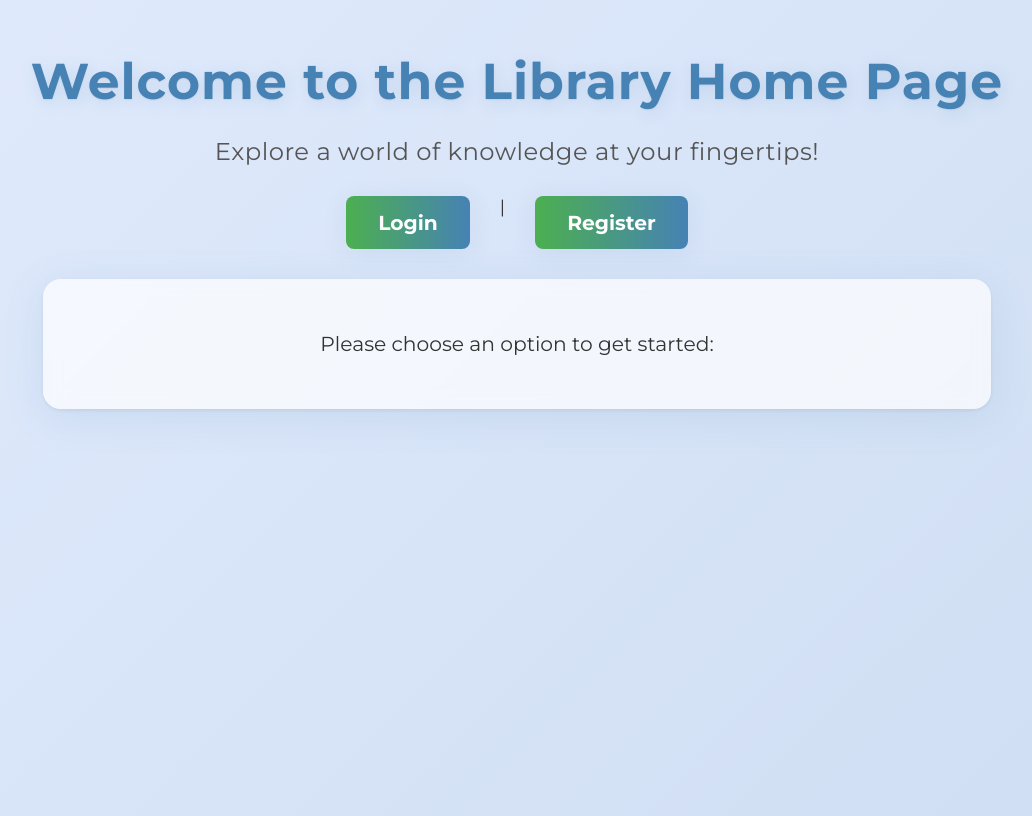
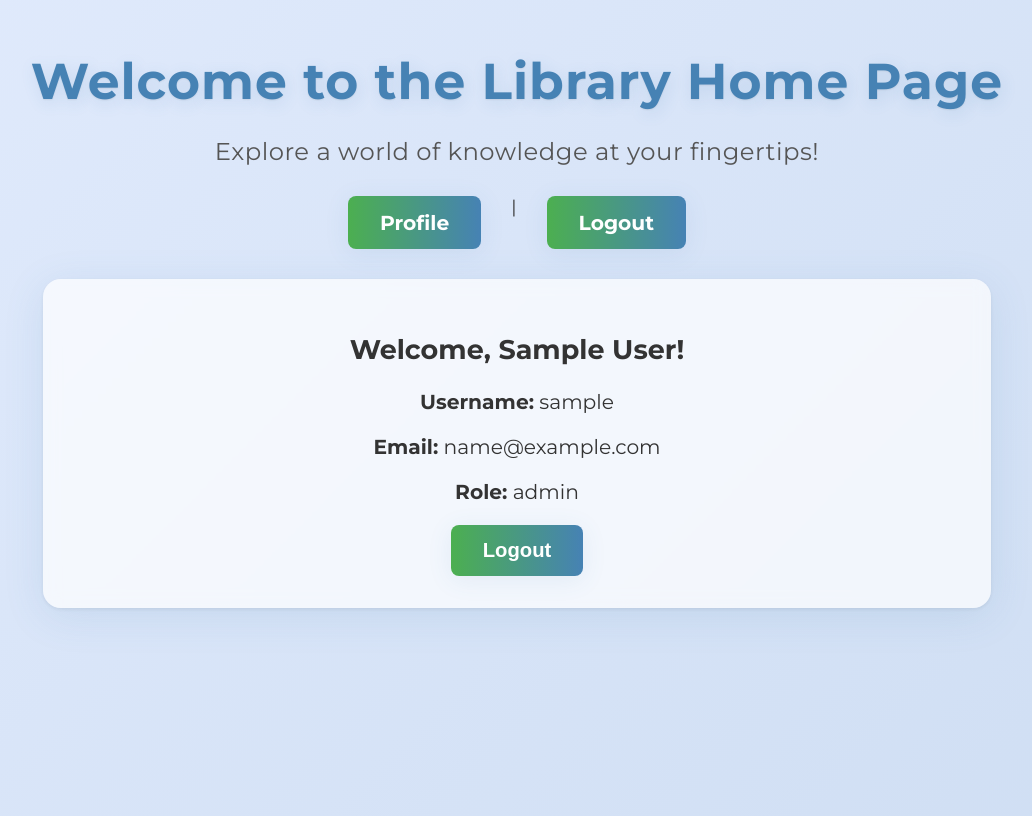
Before and after one commit to vidved123/MyLibrary, a Flask app: page / in a window 1280 px wide. Shown: the top 816 px of the page, without its empty margins (123-1155 px from the left). Run offline with Flask 3, Linux system fonts and the light colour scheme; the visitor is signed in with stand-in values (Sample User, id 1); tables that the repository leaves empty hold one stand-in row (values such as "Sample post").

Commit message:
Update home.html

```diff
--- a/templates/home.html
+++ b/templates/home.html
@@ -6,120 +6,48 @@
     <title>Home</title>
     <link rel="stylesheet" href="{{ url_for('static', filename='css/Home.css') }}">
     <script>
-        function isAuthenticated() {
-            return !!localStorage.getItem('token');
-        }
-
         function logout() {
-            localStorage.removeItem('token');
             fetch('/logout', {
-                method: 'GET'
+                method: 'POST',
+                headers: {
+                    'Content-Type': 'application/json'
+                }
             }).then(() => {
                 window.location.href = '/';
             });
         }
-
-        function login() {
-            const username = document.getElementById('username').value;
-            const password = document.getElementById('password').value;
-
-            fetch('/login', {
-                method: 'POST',
-                headers: {
-                    'Content-Type': 'application/json'
-                },
-                body: JSON.stringify({ username, password })
-            })
-            .then(response => {
-                if (!response.ok) {
-                    return response.text().then(text => {
-                        throw new Error('Server error: ' + text);
-                    });
-                }
-                return response.json();
-            })
-            .then(data => {
-                if (data.token) {
-                    localStorage.setItem('token', data.token);
-                    window.location.href = '/';
-                } else {
-                    alert(data.message);
-                }
-            })
-            .catch(error => {
-                console.error('There was a problem with the login operation:', error);
-                alert('Login failed: ' + error.message);
-            });
-        }
-
-        function register() {
-            const username = document.getElementById('username').value;
-            const email = document.getElementById('email').value;
-            const fullName = document.getElementById('fullName').value;
-            const sex = document.getElementById('sex').value;
-            const mobileNumber = document.getElementById('mobileNumber').value;
-            const countryCode = document.getElementById('countryCode').value;
-            const password = document.getElementById('password').value;
-            const confirmPassword = document.getElementById('confirmPassword').value;
-
-            fetch('/register', {
-                method: 'POST',
-                headers: {
-                    'Content-Type': 'application/json'
-                },
-                body: JSON.stringify({
-                    username, email, full_name: fullName, sex, mobile_number: mobileNumber,
-                    country_code: countryCode, password, confirm_password: confirmPassword
-                })
-            })
-            .then(response => {
-                if (!response.ok) {
-                    return response.text().then(text => {
-                        throw new Error('Server error: ' + text);
-                    });
-                }
-                return response.json();
-            })
-            .then(data => {
-                if (data.message === 'Registration successful!') {
-                    window.location.href = '/login';
-                } else {
-                    alert(data.message);
-                }
-            })
-            .catch(error => {
-                console.error('There was a problem with the registration operation:', error);
-                alert('Registration failed: ' + error.message);
-            });
-        }
-
-        document.addEventListener('DOMContentLoaded', function() {
-            const nav = document.querySelector('nav');
-            const profileUrl = "{{ url_for('profile') }}";
-            const loginUrl = "{{ url_for('login') }}";
-            const registerUrl = "{{ url_for('register') }}";
-
-            if (isAuthenticated()) {
-                nav.innerHTML = `<div class="nav-buttons">
-                                    <a href="${profileUrl}">Profile</a> |
-                                    <a href="#" onclick="logout()">Logout</a>
-                                  </div>`;
-            } else {
-                nav.innerHTML = `<div class="nav-buttons">
-                                    <a href="${loginUrl}">Login</a> |
-                                    <a href="${registerUrl}">Register</a>
-                                  </div>`;
-            }
-        });
     </script>
 </head>
 <body>
     <h1>Welcome to the Library Home Page</h1>
     <p class="welcome-text">Explore a world of knowledge at your fingertips!</p>
-    <nav></nav>
+
+    <nav>
+        {% if logged_in %}
+        <div class="nav-buttons">
+            <a href="{{ url_for('profile') }}">Profile</a> |
+            <a href="#" onclick="logout()">Logout</a>
+        </div>
+        {% else %}
+        <div class="nav-buttons">
+            <a href="{{ url_for('login') }}">Login</a> |
+            <a href="{{ url_for('register') }}">Register</a>
+        </div>
+        {% endif %}
+    </nav>
+
+    {% if logged_in and user %}
+    <div class="container">
+        <h2>Welcome, {{ user.full_name or user.username }}!</h2>
+        <p><strong>Username:</strong> {{ user.username }}</p>
+        <p><strong>Email:</strong> {{ user.email }}</p>
+        <p><strong>Role:</strong> {{ user.role }}</p>
+        <button onclick="logout()">Logout</button>
+    </div>
+    {% else %}
     <div class="container">
         <p>Please choose an option to get started:</p>
-        <!-- The buttons are now handled by the JavaScript -->
     </div>
+    {% endif %}
 </body>
 </html>
```
